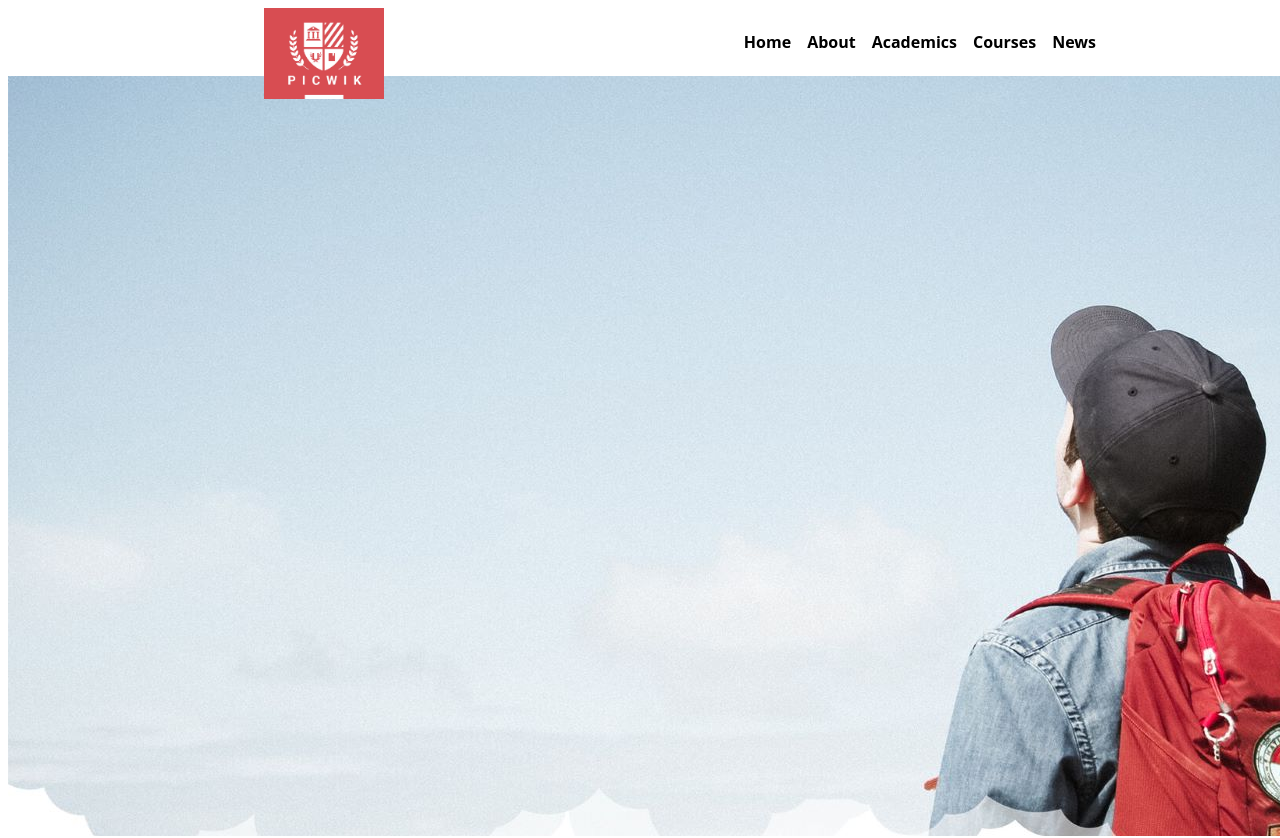
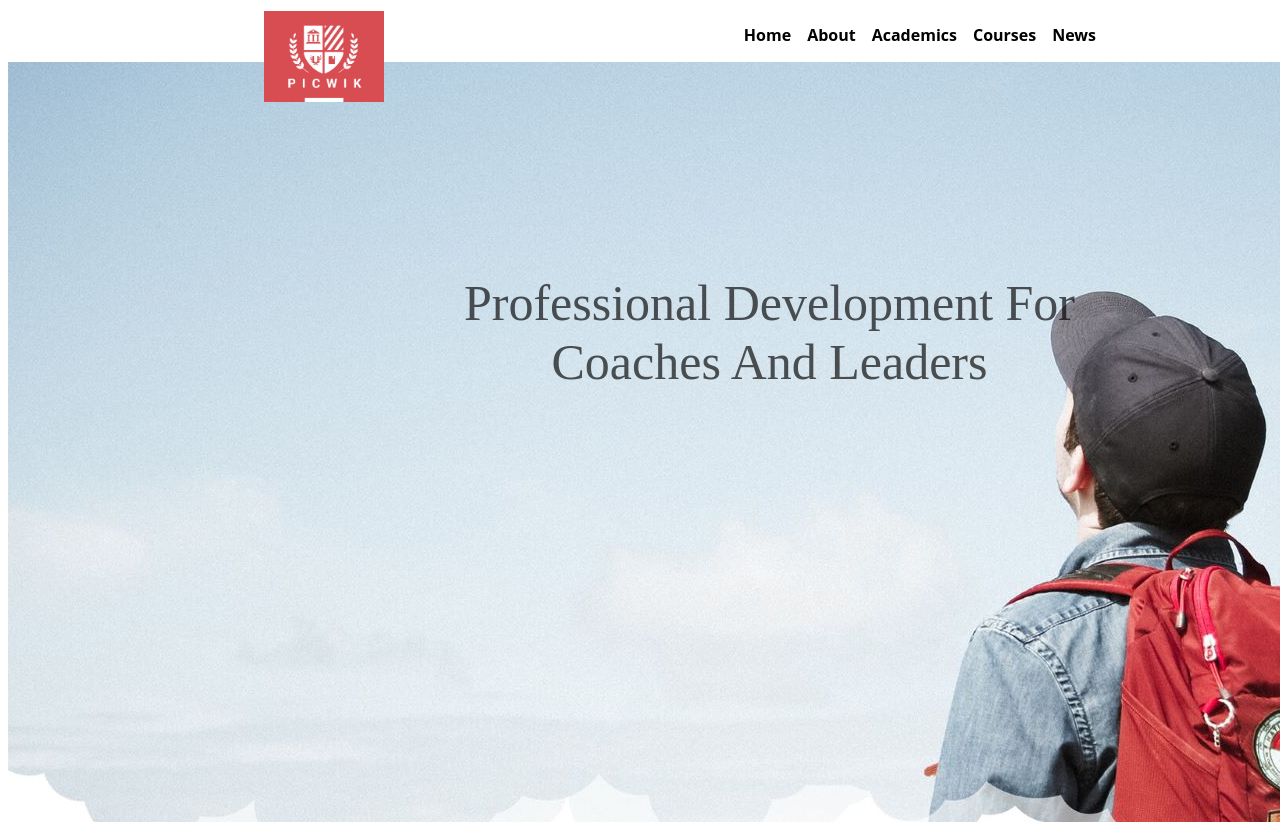
Before and after one commit to Rentacc/academy, a Vue app in the folder academy/: page / in a window 1280 px wide. Shown: the top 838 px of the page. Built offline with nearby package versions, Linux system fonts and the light colour scheme.

Commit message:
add h1 to jumbo

```diff
--- a/academy/src/components/AppJumbo.vue
+++ b/academy/src/components/AppJumbo.vue
@@ -4,7 +4,7 @@
 
 <template>
     <div class="container">
-  <!-- Contenuto dell'elemento -->
+  <h1>Professional Development For <hr> Coaches And Leaders</h1>
 </div>
 </template>
 
@@ -15,4 +15,25 @@
     height: 760px;
     background-repeat: no-repeat;
 }
+
+h1{
+    text-align: center;
+    font-family: 'Franklin Gothic Medium', 'Arial Narrow', Arial, sans-serif;
+    margin-inline: 10rem;
+    position: absolute;
+    font-size: 50px;
+    top: 15rem;
+    left: 19rem;
+    opacity: .66;
+    font-weight: lighter;
+    font-family: 'Times New Roman', Times, serif;
+
+}
+hr {
+  height: 1px;
+  margin: 0;
+  border: none;
+  background-color: transparent;
+}
+
 </style>
--- a/academy/src/components/Navbar.vue
+++ b/academy/src/components/Navbar.vue
@@ -49,7 +49,8 @@
     .logo {
       width: 120px;
       margin-left: 8rem;
-      margin-bottom: -.9rem;
+      margin-bottom: -1.5rem;
+
     }
 
     </style>
```
